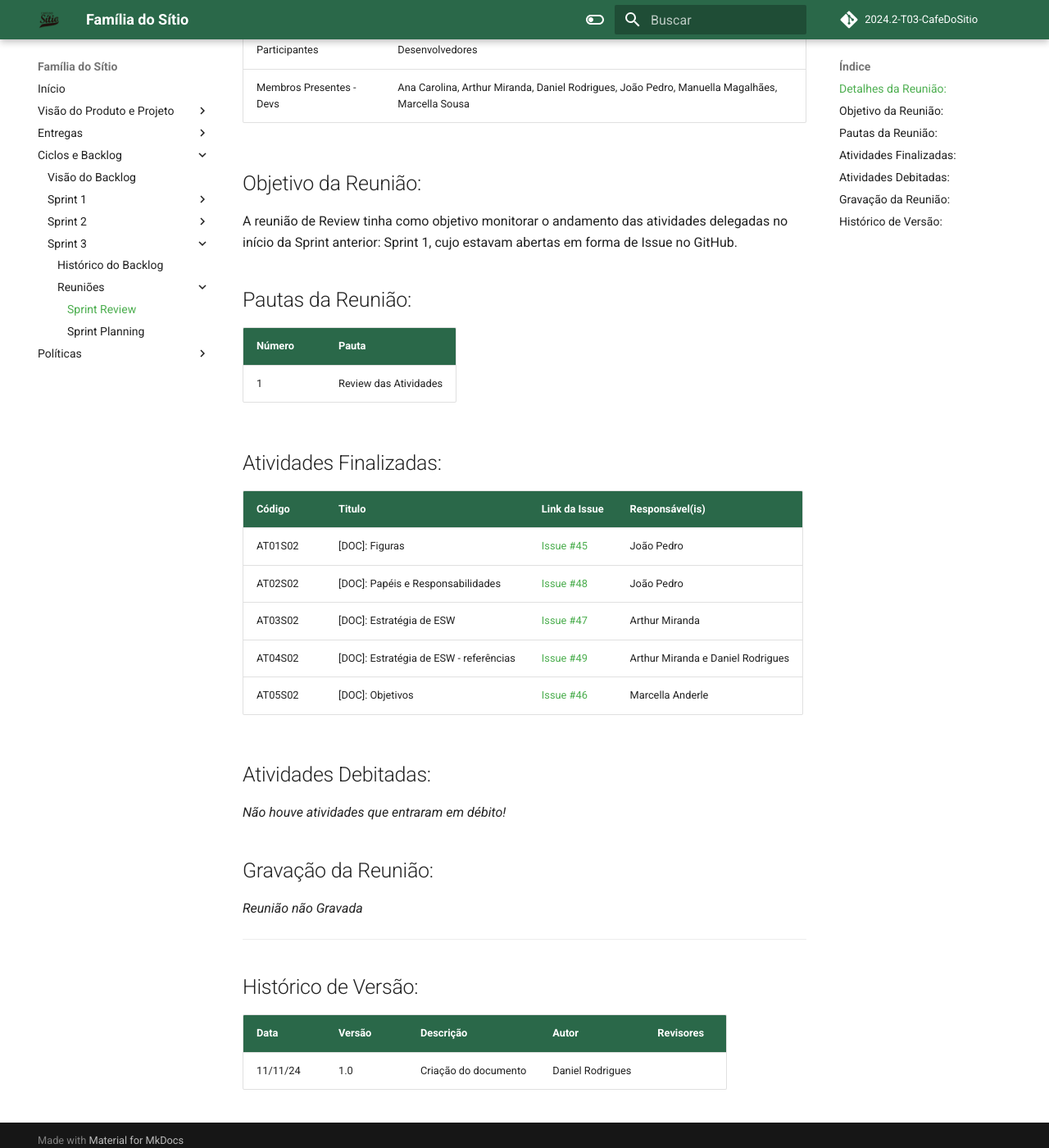
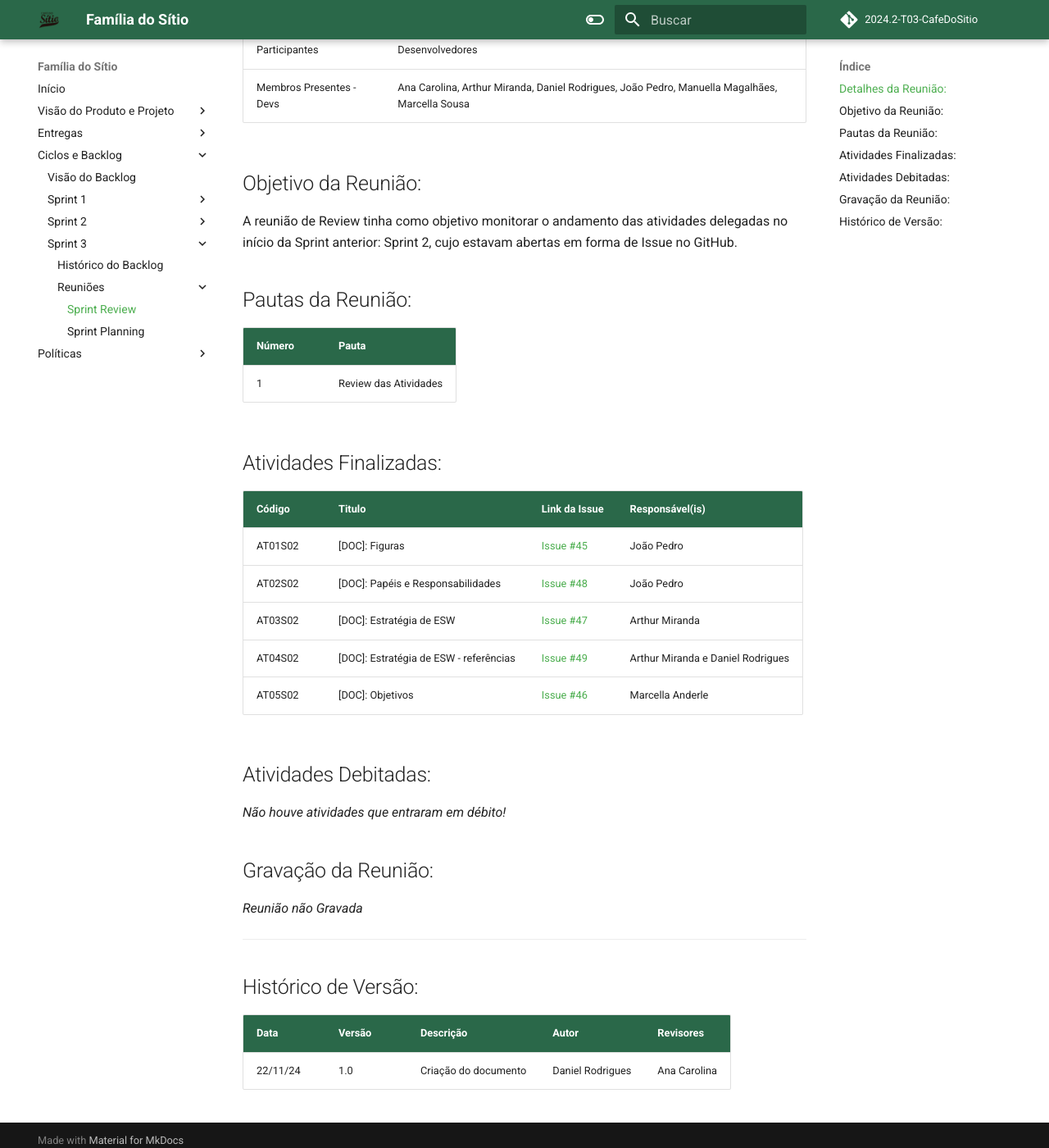
Before and after one commit to mdsreq-fga-unb/2024.2-T03-CafeDoSitio, an MkDocs documentation site: the page built from docs/sections/4-sprints/sprint3/reuniões/[Equipe]18Nov2024pt1.md, in a window 1280 px wide and 1400 px high, scrolled down 740 px. Shown: the whole window at 82% size. Built offline with MkDocs 1.6.1 and Material for MkDocs 9.7.7, drawn with Linux system fonts in a browser that asks for light colours; comment, search, counter and statistics services are not loaded.

Commit message:
docs: adicinando revisora

```diff
--- a/docs/sections/4-sprints/sprint3/reuniões/[Equipe]18Nov2024pt1.md
+++ b/docs/sections/4-sprints/sprint3/reuniões/[Equipe]18Nov2024pt1.md
@@ -15,7 +15,7 @@
 | Membros Presentes - Devs | Ana Carolina, Arthur Miranda, Daniel Rodrigues, João Pedro, Manuella Magalhães, Marcella Sousa |
 
 ## Objetivo da Reunião:
-A reunião de Review tinha como objetivo monitorar o andamento das atividades delegadas no início da Sprint anterior: Sprint 1, cujo estavam abertas em forma de Issue no GitHub.
+A reunião de Review tinha como objetivo monitorar o andamento das atividades delegadas no início da Sprint anterior: Sprint 2, cujo estavam abertas em forma de Issue no GitHub.
 
 ## Pautas da Reunião:
 
@@ -44,4 +44,4 @@ _Reunião não Gravada_
 ## Histórico de Versão:
 Data     | Versão | Descrição            | Autor            | Revisores
 -------- | ------ | -------------------- | ---------------- | ----------------
-11/11/24 | 1.0    | Criação do documento | Daniel Rodrigues |
+22/11/24 | 1.0    | Criação do documento | Daniel Rodrigues | Ana Carolina
```
Also changed, not shown: docs/sections/4-sprints/sprint1/reuniões/[Equipe]04Nov2024.md (+1 -0 lines), docs/sections/4-sprints/sprint2/reuniões/[Equipe]11Nov2024pt1.md (+1 -0 lines), docs/sections/4-sprints/sprint3/reuniões/[Equipe]18Nov2024pt2.md (+1 -1 lines).
